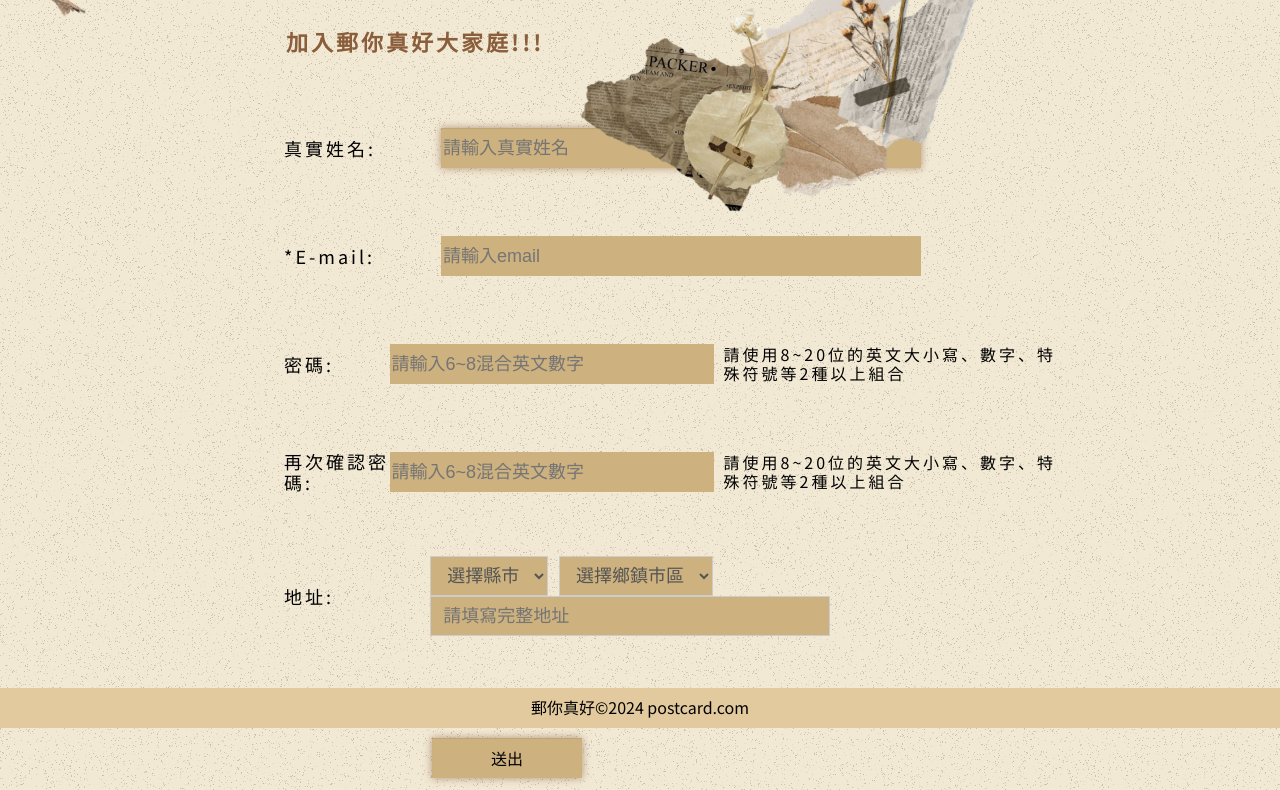
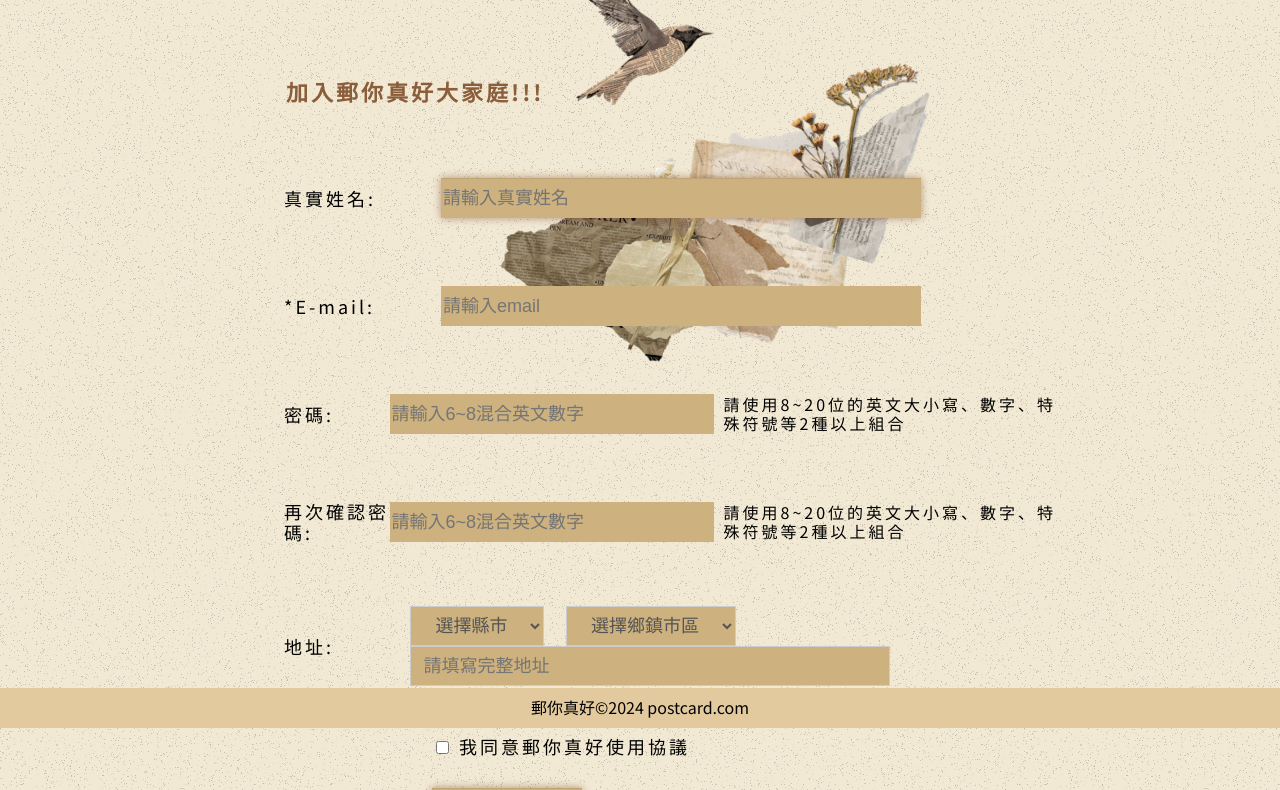
Before and after one commit to YUZI-CHEN/team-project, a plain HTML site: page page/apply.html in a window 1280 px wide. Shown: the part 72-862 px from the top of the page. Drawn offline with Linux system fonts and the light colour scheme.

Commit message:
表單完成

```diff
--- a/scss/apple.scss
+++ b/scss/apple.scss
@@ -144,6 +144,8 @@ a {
   justify-content: space-between;
   align-items: center;
 
+
+
   .logo {
     width: 238px;
     height: 76px;
@@ -173,12 +175,13 @@ a {
 main {
 
   height: 836px;
-  margin: 50px 200px;
+  margin: 80px 200px;
+
 
 
   article {
     display: flex;
-    margin-top: 100px;
+    margin-top: 150px;
     margin-left: 86px;
     color: #8A5D3B;
     font-size: 22px;
@@ -280,7 +283,7 @@ main {
 
     select {
       height: 40px;
-      padding: 6px 12px;
+      padding: 6px 20px;
       font-size: 18px;
       line-height: 1.5;
       color: #555;
@@ -288,7 +291,7 @@ main {
       background-image: none;
       border: 1px solid #ccc;
 
-      margin-right: 4px;
+      margin-right: 15px;
       background-color: #CDB17E;
 
     }
@@ -305,7 +308,7 @@ main {
 
       margin-right: 4px;
       background-color: #CDB17E;
-      width: 400px;
+      width: 480px;
 
 
     }
@@ -321,47 +324,51 @@ main {
   }
 }
 
+/* 裝飾背景 */
+/* 左邊最底圖 */
 .img01 {
 
   position: absolute;
-  width: 280px;
-  height: 280px;
-  right: 300px;
-  top: 25px;
+  width: 320px;
+  height: 320px;
+  right: 350px;
+  top: 150px;
 
-  transform: rotate(-15deg);
+  transform: rotate(15deg);
 
-  z-index: 999;
+  z-index: -1;
 
 }
-
+/* 左邊左上花 */
 .img02 {
 
   position: absolute;
   width: 238px;
   height: 248px;
-  right: 250px;
-  top:0;
-  z-index: 999;
+  right: 300px;
+  top: 120px;
+  z-index: -1;
 }
-
+/* 左邊右下花 */
 .img03 {
 
   position: absolute;
   width: 280px;
   height: 280px;
-  right: 450px;
-  top: 40px;
-  z-index: 999;
+  right: 530px;
+  top: 190px;
+  z-index: -1;
 }
 
+/* 右邊鳥圖 */
 .img04{
   position: absolute;
-  width: 100px;
-  height: 100px;
-  top:0;
-  left: 0;
-  z-index: 999;
+  width: 180px;
+  height: 180px;
+  top: 20px;
+  left: 550px;
+  transform: rotateY(180deg);
+  z-index: -1;
 }
 
 footer {
```
Also changed, not shown: css/apple.css, css/apple.min.css, 2 other files.
